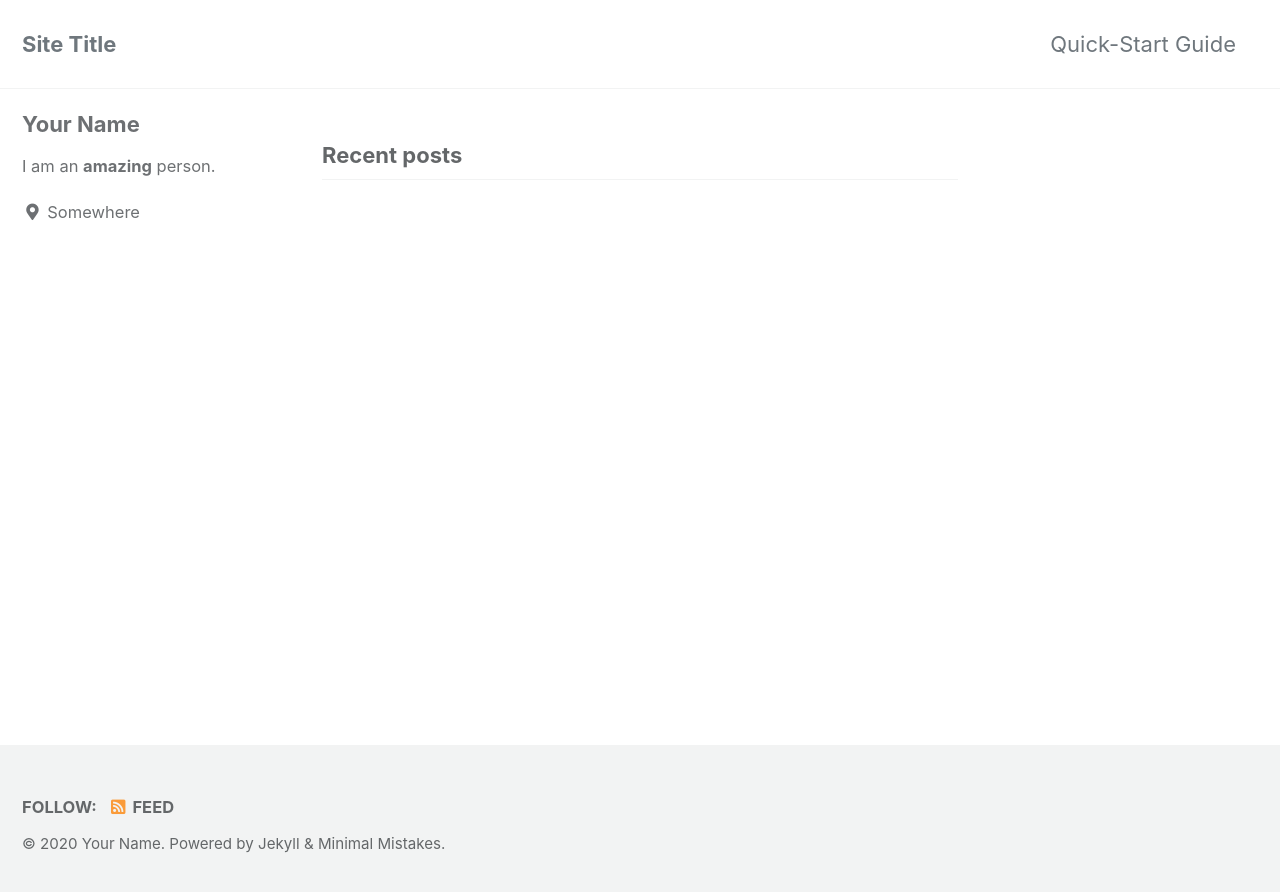
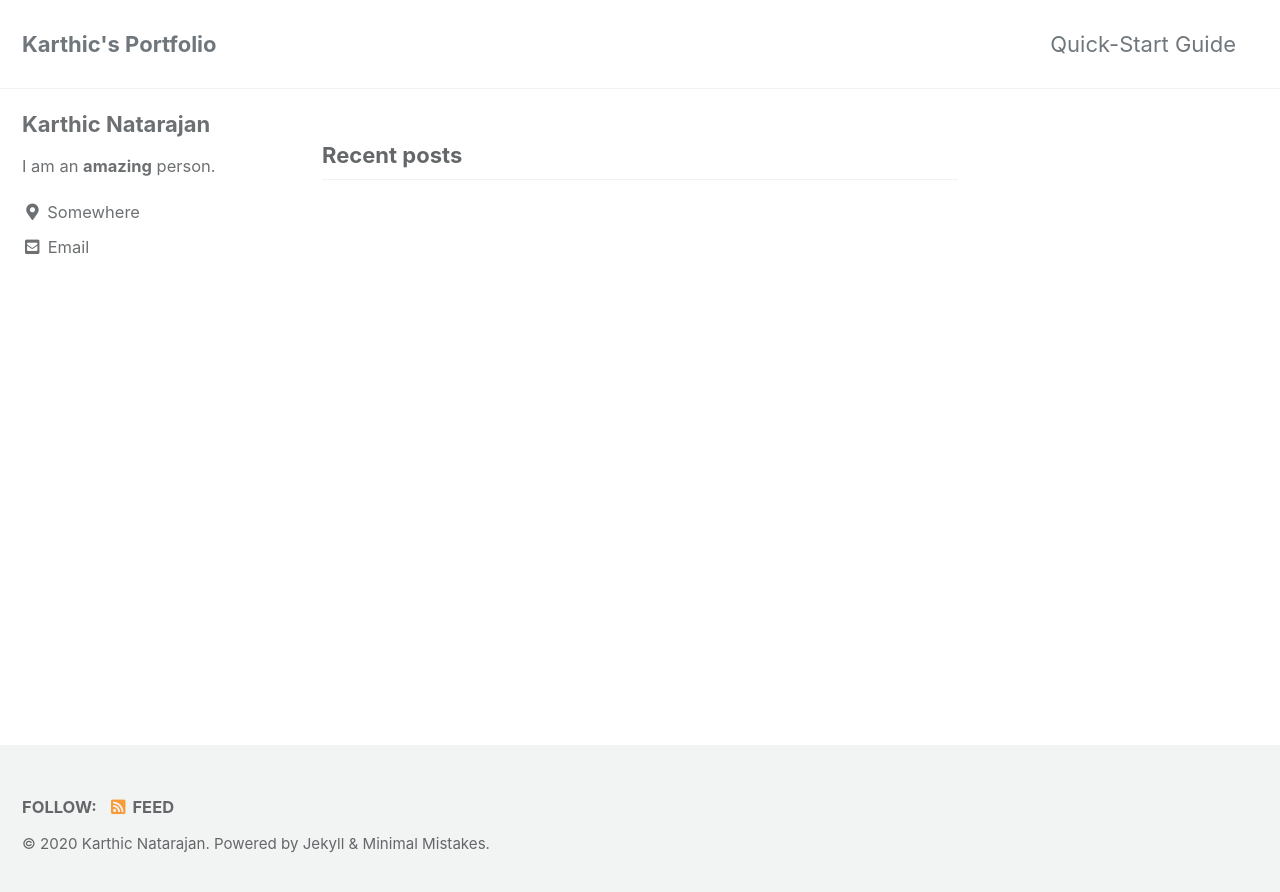
Before and after one commit to karthic-natarajan/karthic-natarajan.github.io, a Jekyll site: the page built from index.html, in a window 1280 px wide. Shown: the top 892 px of the page. Built offline with Jekyll 4.4.1, drawn with Linux system fonts in a browser that asks for light colours; cached includes are drawn as plain includes; the list of posts is cut into pages by our own code.

Commit message:
Modified meta-data

```diff
--- a/_config.yml
+++ b/_config.yml
@@ -17,11 +17,11 @@ minimal_mistakes_skin    : "default" # "air", "aqua", "contrast", "dark", "dirt"
 
 # Site Settings
 locale                   : "en-US"
-title                    : "Site Title"
+title                    : "Karthic's Portfolio"
 title_separator          : "-"
 subtitle                 : # site tagline that appears below site title in masthead
-name                     : "Your Name"
-description              : "An amazing website."
+name                     : "Karthic Natarajan"
+description              : "Karthic Natarajan's Portfolio"
 url                      : # the base hostname & protocol for your site e.g. "https://mmistakes.github.io"
 baseurl                  : # the subpath of your site, e.g. "/blog"
 repository               : # GitHub username/repo-name e.g. "mmistakes/minimal-mistakes"
@@ -94,11 +94,11 @@ analytics:
 
 # Site Author
 author:
-  name             : "Your Name"
+  name             : "Karthic Natarajan"
   avatar           : # path of avatar image, e.g. "/assets/images/bio-photo.jpg"
   bio              : "I am an **amazing** person."
   location         : "Somewhere"
-  email            :
+  email            : "Karthic Natarajan"
   links:
     - label: "Email"
       icon: "fas fa-fw fa-envelope-square"
```
